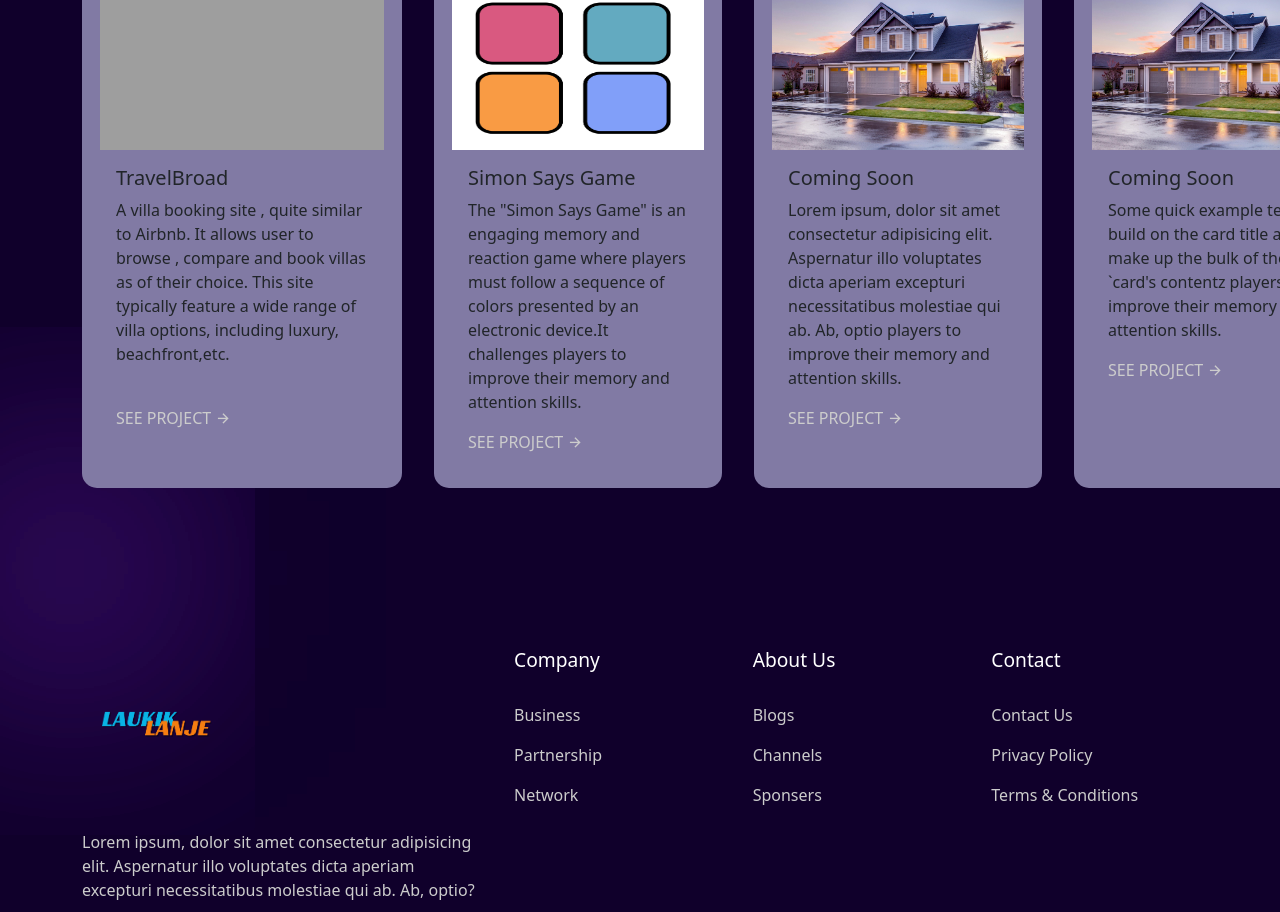
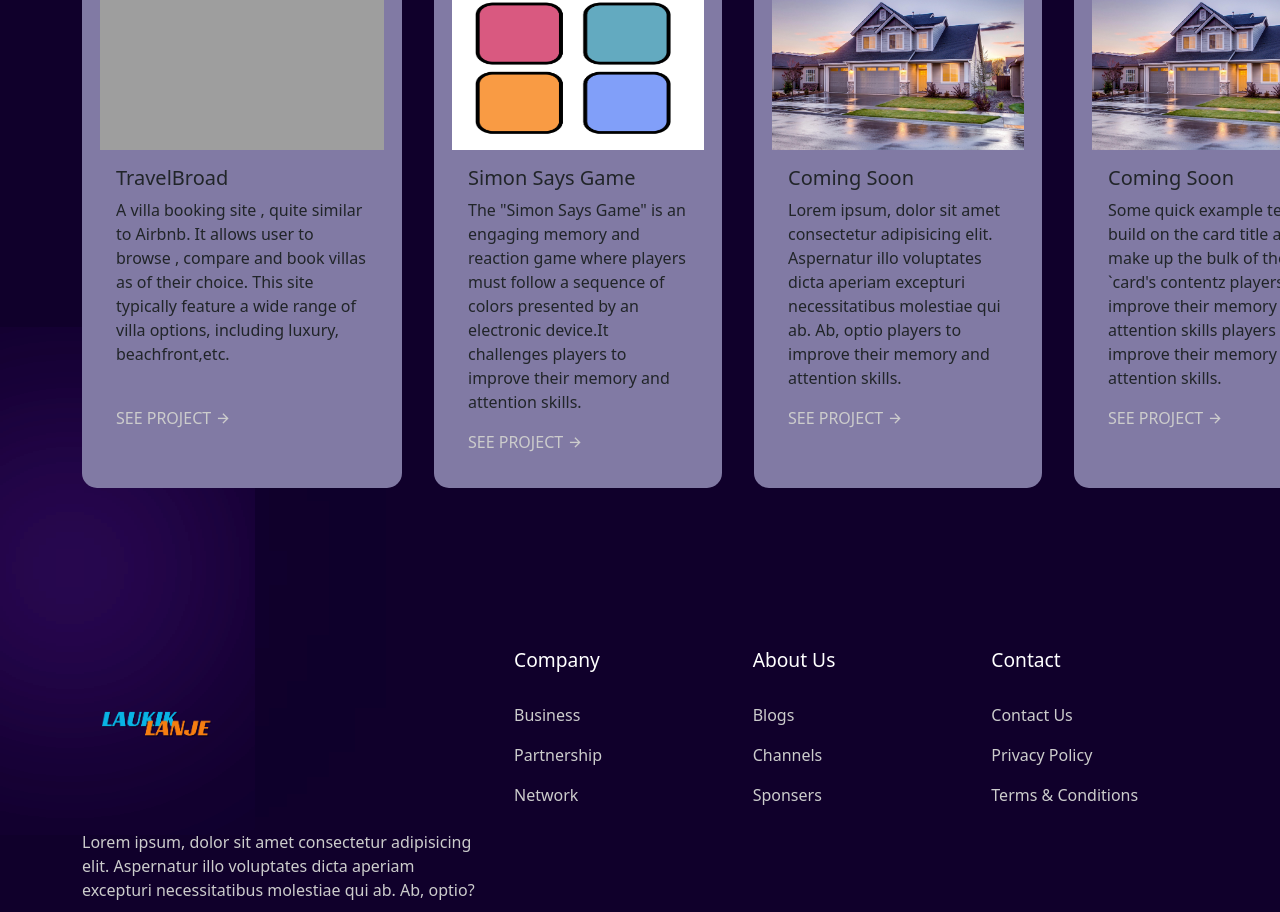
Before and after one commit to laukik-24/My-Portfolio, a website: page index.html in a window 1280 px wide. Shown: the part 1198-2110 px from the top of the page. Drawn offline with nearby package versions, Linux system fonts and the light colour scheme; grey boxes are pictures that could not be loaded.

Commit message:
edited last blank card

```diff
--- a/index.html
+++ b/index.html
@@ -96,7 +96,8 @@
                 <div class="card-body">
                     <h5 class="card-title">Coming Soon</h5>
                     <p class="card-text">Some quick example text to build on the card title and make up the bulk of the
-                        `card's contentz players to improve their memory and attention skills.</p>
+                        `card's contentz players to improve their memory and attention skills players to improve their
+                        memory and attention skills.</p>
                     <a href="#">SEE PROJECT <i class="ri-arrow-right-line"></i></a>
                 </div>
             </div>
```
